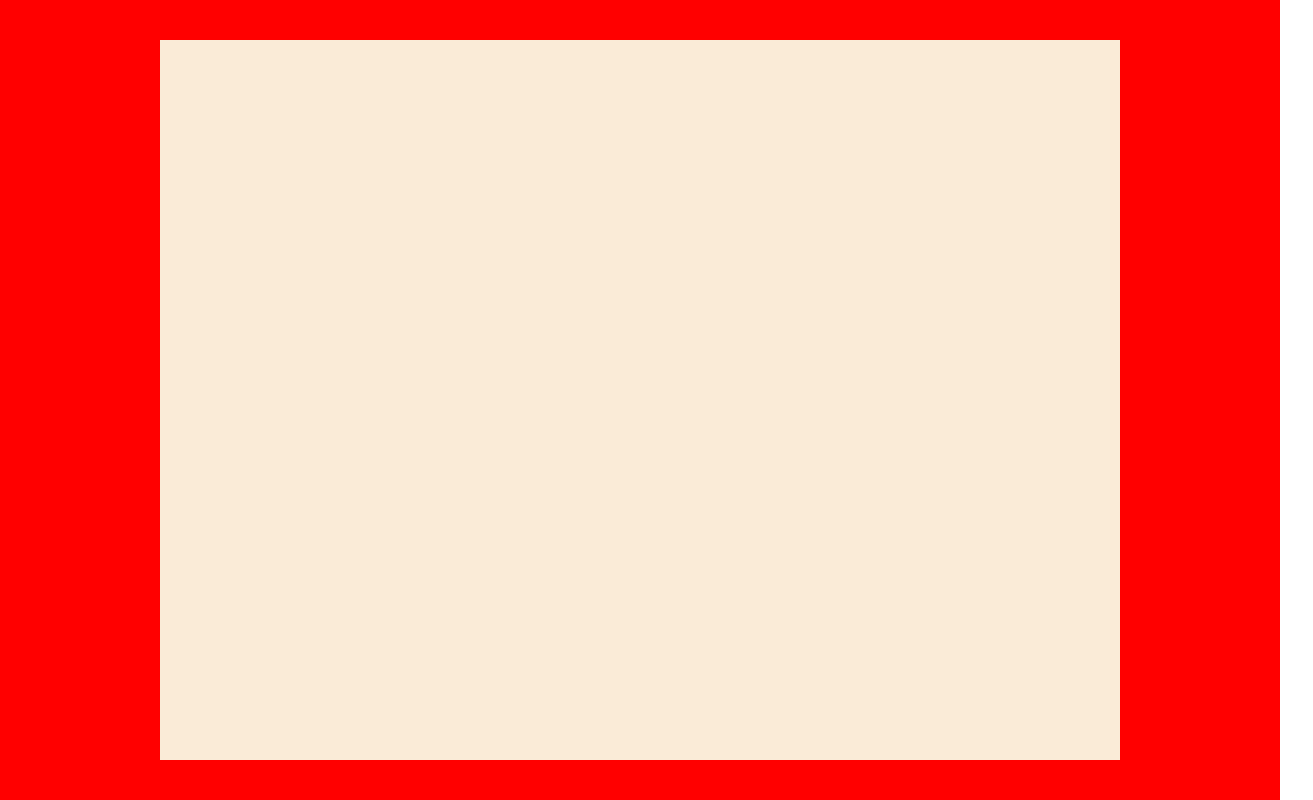
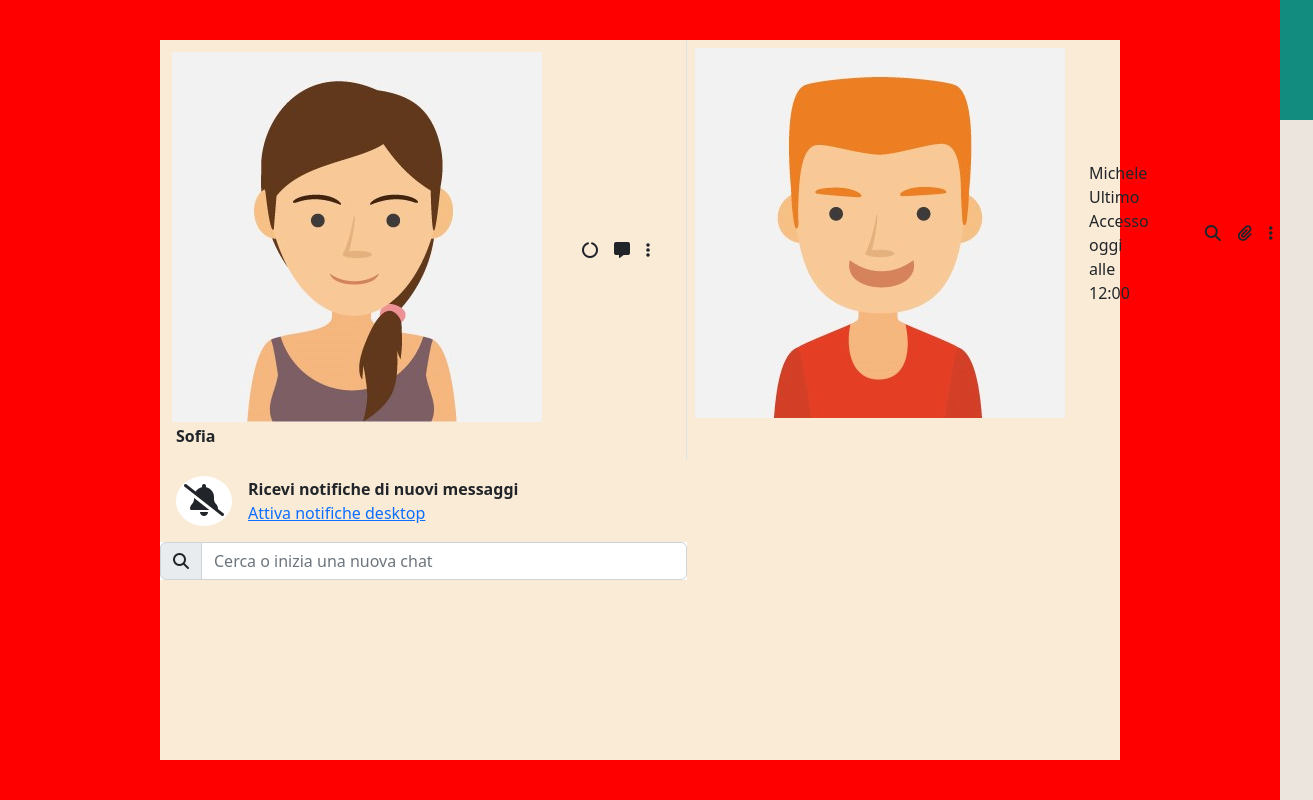
Before and after one commit to alessandrolega/vue-boolzapp, a plain HTML site: page index.html in a window 1280 px wide. Shown: the whole page, 1313 px wide, since content can reach past the window. Drawn offline with nearby package versions, Linux system fonts and the light colour scheme.

Commit message:
divisione colonne + sez contatti + sez chat head

```diff
--- a/index.html
+++ b/index.html
@@ -11,8 +11,68 @@
 </head>
 <body>
     <div id="app" class="vh-100 d-flex justify-content-center align-items-center">
+        <!--MAIN BOX-->
         <div class="mainbox d-flex">
+            <!--DIVISIONE COLONNE CONTATTI E CHAT-->
+            <div class="sez-contatti">
+                <!--HEADER COL - CONTATTI-->
+                <div class="contatti-head d-flex justify-content-between align-items-center p-1 border-end">
+                    <div class="img-div p-2">
+                        <img src="./assets/img/avatar_io.jpg" alt="avatar_io">
+                        <span class="align-middle fw-bold p-1">Sofia</span>
+                    </div>
+                    <div class="icon-cont d-flex p-4">
+                        <i class="fa-solid fa-circle-notch px-2"></i>
+                        <i class="fa-solid fa-message px-2"></i>
+                        <i class="fa-solid fa-ellipsis-vertical px-2"></i>
+                    </div>
+                </div>
+                <!--SEZIONE ATTIVA NOTIFICHE-->
+                <div class="sez-notifiche azure-bg d-flex align-items-center">
+                    <div class="icon-bell-cont p-3">
+                        <div class="bg-white rounded-circle bell-cont d-flex justify-content-center align-items-center p-2">
+                            <div class="lightblue-color">
+                                <i class="fa-solid fa-bell-slash fa-2x"></i>
+                            </div>
+                        </div>
+                    </div>
+                    <div class="text-not">
+                        <span class="fw-bold">Ricevi notifiche di nuovi messaggi</span>
+                        <span class="d-block"><a href="#">Attiva notifiche desktop</a></span>
+                    </div>
+                </div>
+                <!--BARRA DI RICERCA CONTATTI-->
+                <div class="bg-white">
+                    <div class="input-group mb-3">
+                        <span class="input-group-text" id="basic-addon1"><i class="fa-solid fa-magnifying-glass"></i></span>
+                        <input type="text" class="form-control" placeholder="Cerca o inizia una nuova chat" aria-label="Username" aria-describedby="basic-addon1">
+                      </div>
+                </div>
+            </div>
 
+            <!--SEZIONE CHAT-->
+            <div class="sez-chat">
+                <div class="chat-head d-flex justify-content-between align-items-center pt-2 px-2">
+                    <div class="img-div-chat d-flex align-items-center">
+                        <img src="./assets/img/avatar_1.jpg" alt="avatar_1">
+                        <div class="px-4">
+                            <span>Michele</span>
+                            <span class="d-block">Ultimo Accesso oggi alle 12:00</span>
+                        </div>
+                    </div>
+                    <div class="chat-icon-head d-flex align-items-center p-4">
+                        <i class="fa-solid fa-magnifying-glass px-2"></i>
+                        <i class="fa-solid fa-paperclip px-2"></i>
+                        <i class="fa-solid fa-ellipsis-vertical px-2"></i>
+
+
+                    </div>
+
+
+                </div>
+
+
+            </div>
 
         </div>
 
```
